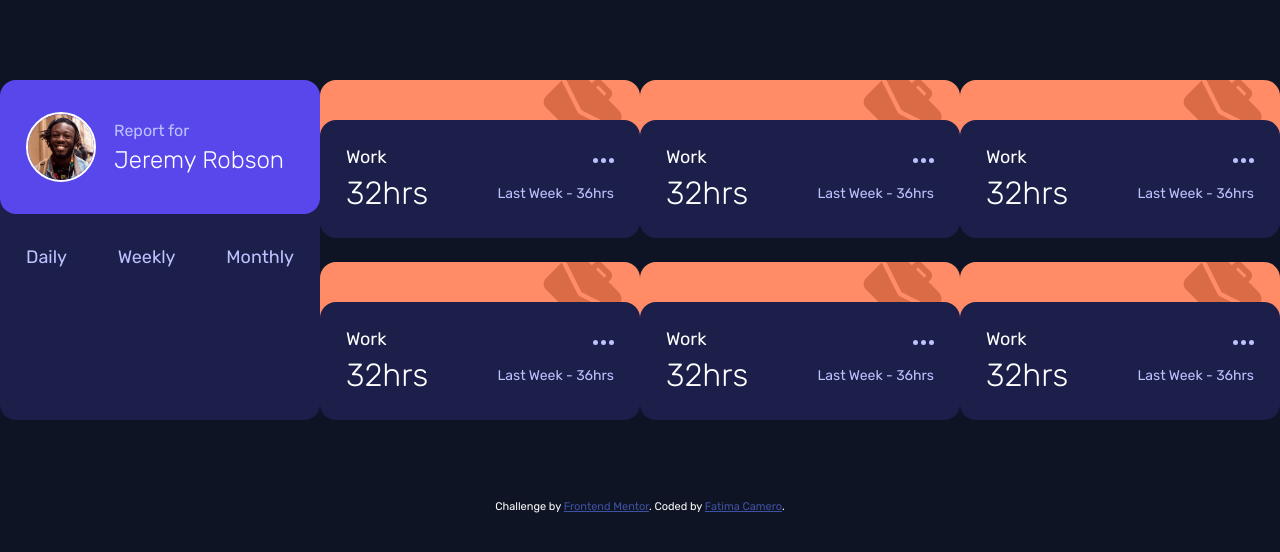
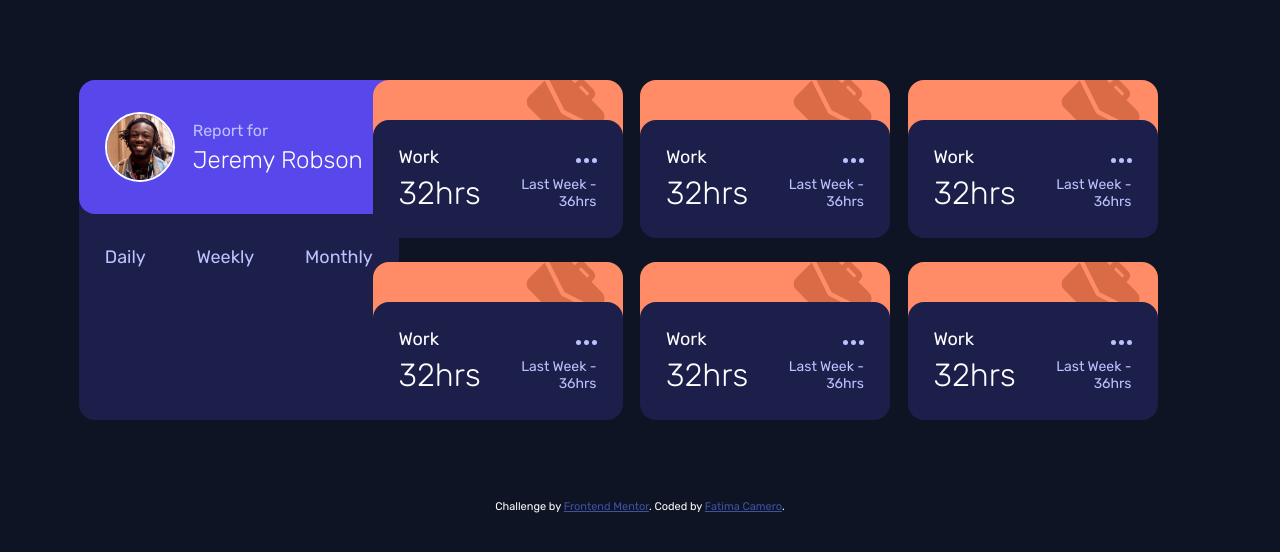
Before and after one commit to timamero/frontend-mentor-time-tracking-dashboard, a React (Vite) app: page / in a window 1280 px wide. Shown: the top 552 px of the page. Built offline with nearby package versions, Linux system fonts and the light colour scheme.

Commit message:
update card width to be responsive

```diff
--- a/src/components/TimeCard/TimeCard.js
+++ b/src/components/TimeCard/TimeCard.js
@@ -3,7 +3,7 @@ import styles from './TimeCard.module.css'
 
 const TimeCard = () => {
   const headerBackgroundColor = getComputedStyle(document.body).getPropertyValue('--lightRed1')
-  // console.log('color: ', headerBackgroundColor)
+
   return (
     <div className={styles.card}>
       <div
--- a/src/components/TimeCard/TimeCard.module.css
+++ b/src/components/TimeCard/TimeCard.module.css
@@ -1,5 +1,5 @@
 .card {
-  width: var(--cardWidth);
+  width: var(--mobileCardWidth);
 }
 
 .background {
@@ -57,3 +57,10 @@
   font-size: 14px;
   color: var(--paleBlue)
 }
+
+@media screen and (min-width: 600px) {
+  .card {
+    width: var(--desktopCardWidth);
+  }
+
+}
--- a/src/components/UserCard/UserCard.module.css
+++ b/src/components/UserCard/UserCard.module.css
@@ -1,6 +1,6 @@
 .card {
   background-color: var(--darkBlue);
-  width: var(--cardWidth);
+  width: var(--mobileCardWidth);
   border-radius: var(--borderRadius);
 }
 
--- a/src/styles/global.css
+++ b/src/styles/global.css
@@ -21,7 +21,8 @@
   --titleFontSize: 18px;
   --mainFont: 'Rubik', sans-serif;
 
-  --cardWidth: 320px;
+  --mobileCardWidth: 320px;
+  --desktopCardWidth: 250px;
   --borderRadius: 1rem;
 }
 
```
